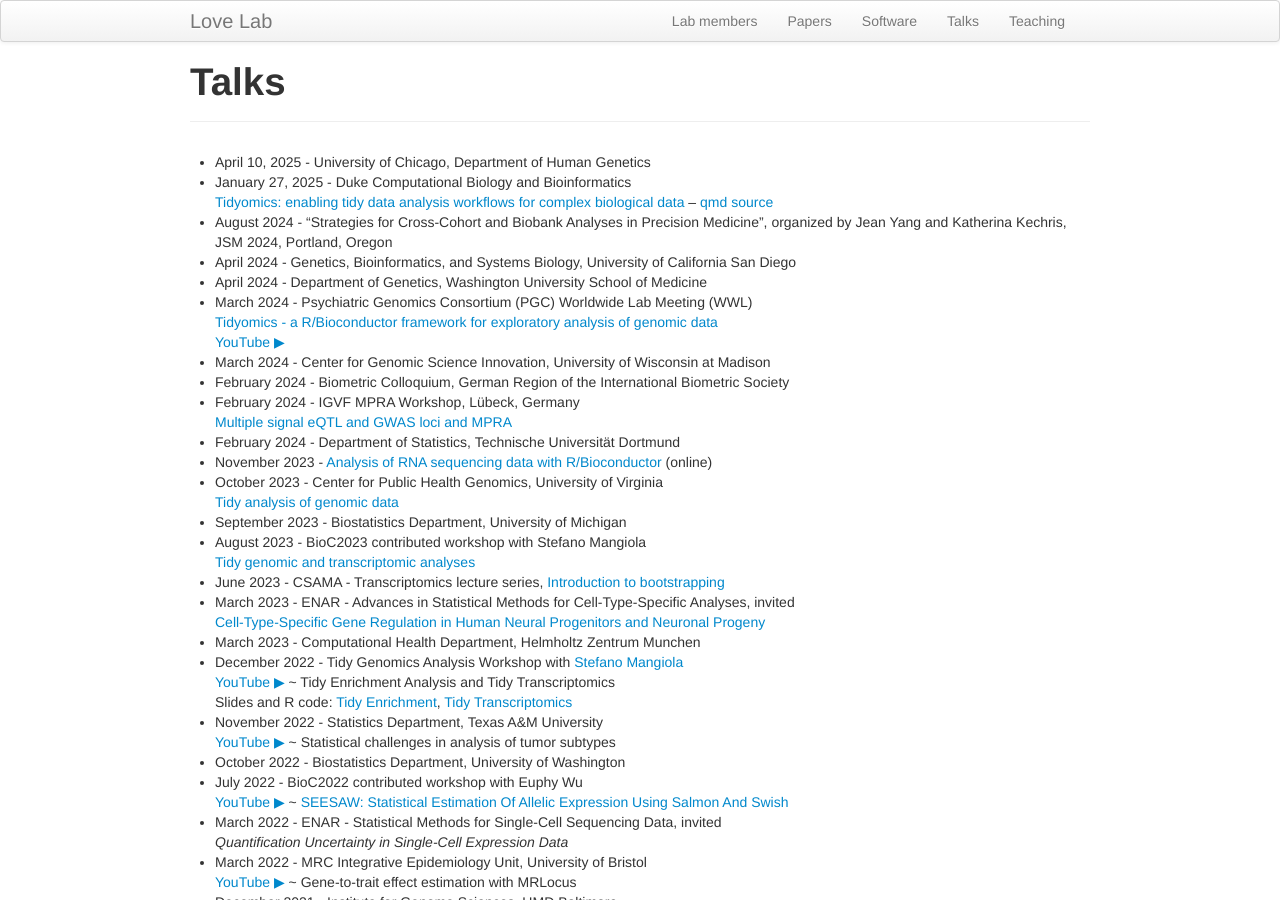
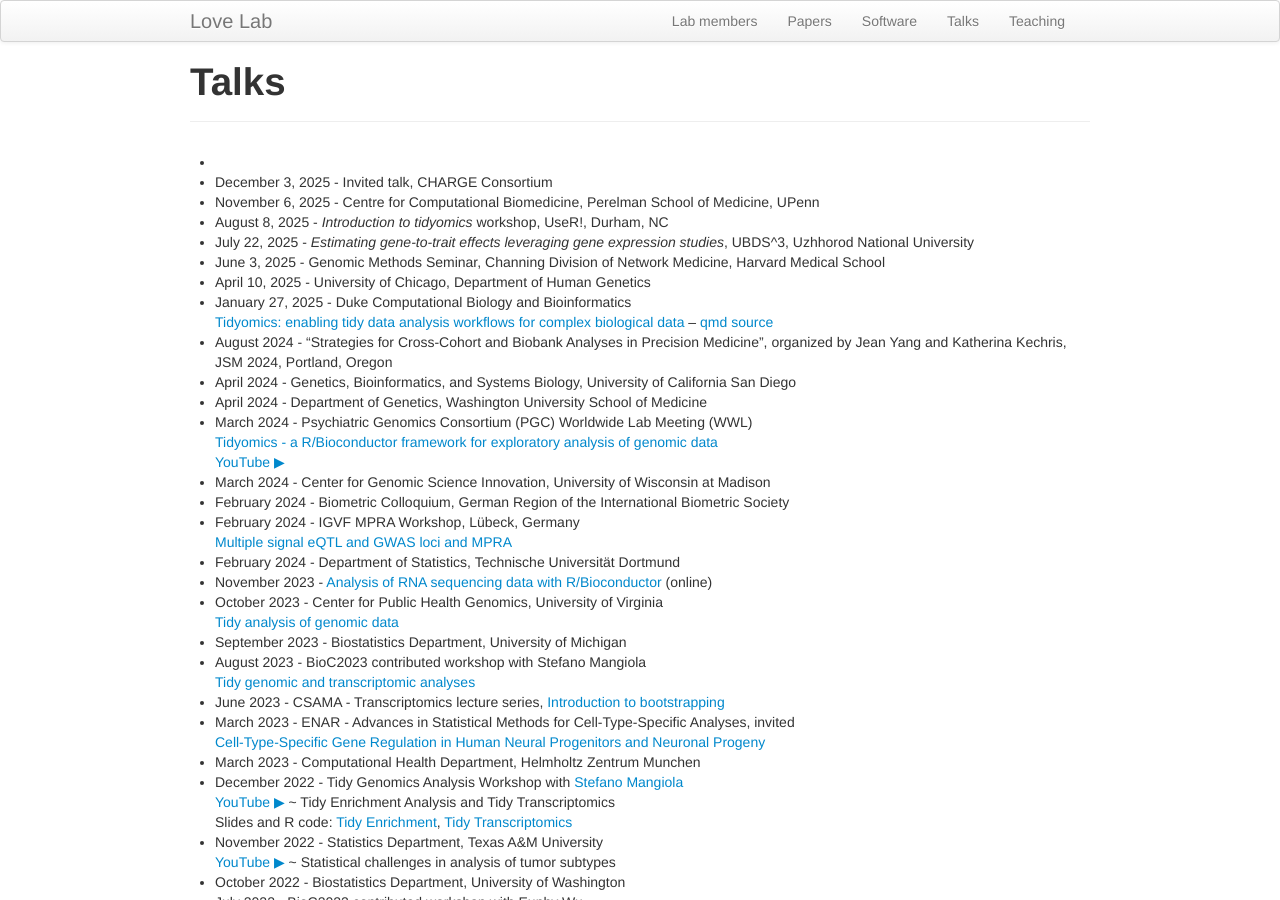
Before and after one commit to mikelove/mikelove.github.io, a Jekyll site: the page built from pages/talks.md, in a window 1280 px wide and 900 px high. Built offline with Jekyll 4.4.1, drawn with Linux system fonts in a browser that asks for light colours.

Commit message:
add talks

```diff
--- a/pages/talks.md
+++ b/pages/talks.md
@@ -3,6 +3,12 @@ layout: page
 title: "Talks"
 ---
 
+*
+* December 3, 2025 - Invited talk, CHARGE Consortium
+* November 6, 2025 - Centre for Computational Biomedicine, Perelman School of Medicine, UPenn
+* August 8, 2025 - *Introduction to tidyomics* workshop, UseR!, Durham, NC
+* July 22, 2025 - *Estimating gene-to-trait effects leveraging gene expression studies*, UBDS^3, Uzhhorod National University
+* June 3, 2025 - Genomic Methods Seminar, Channing Division of Network Medicine, Harvard Medical School
 * April 10, 2025 - University of Chicago, Department of Human Genetics
 * January 27, 2025 - Duke Computational Biology and Bioinformatics <br/>
   [Tidyomics: enabling tidy data analysis workflows for complex biological data](https://tidyomics.github.io/tidy-intro-talk) -- [qmd source](https://github.com/tidyomics/tidy-intro-talk)
```
Also changed, not shown: 1 other file.
